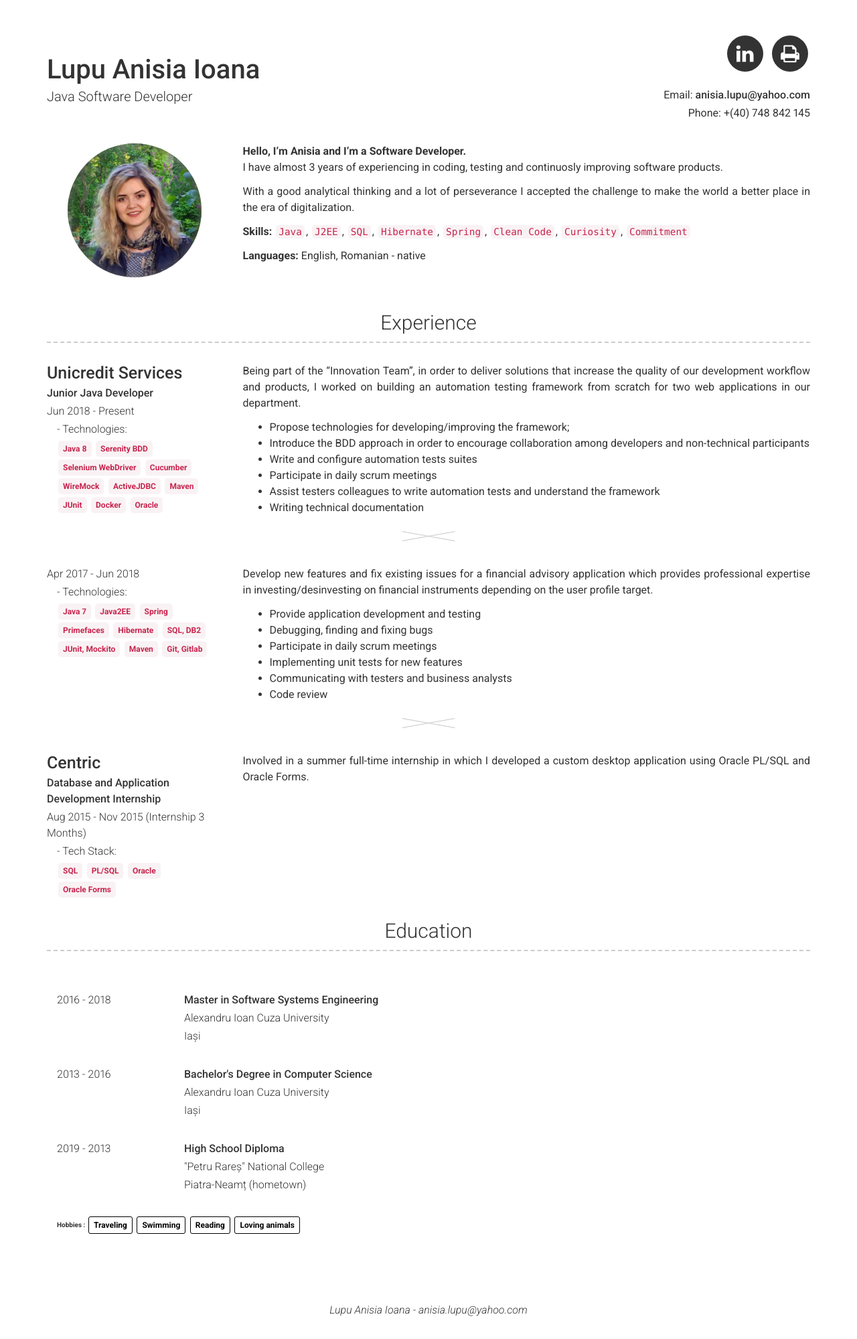
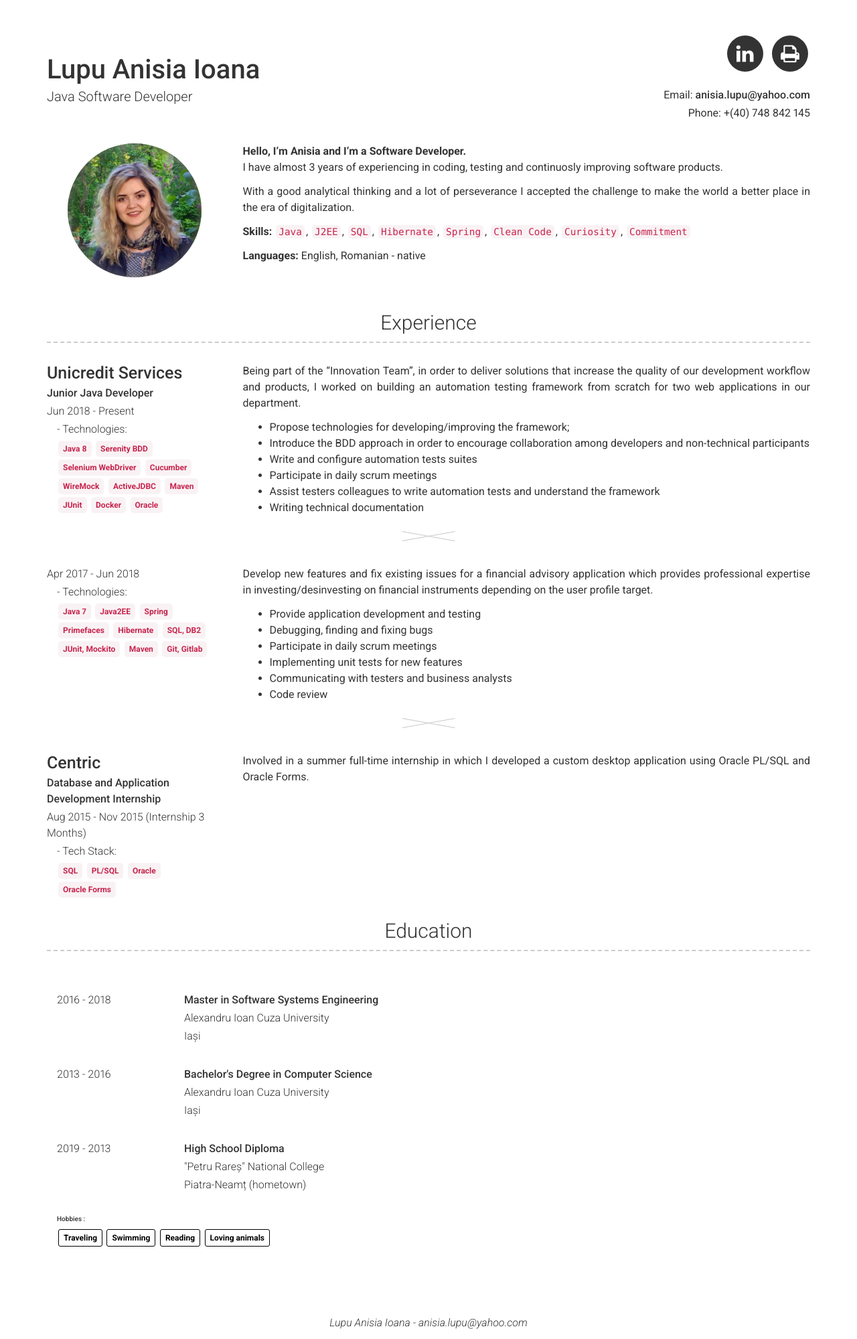
Before and after one commit to anisia-lupu/anisia-lupu, a Jekyll site: the page built from index.md, in a window 1280 px wide. Shown: the whole page at 67% size. Built offline with Jekyll 4.4.1, drawn with Linux system fonts in a browser that asks for light colours.

Commit message:
Update cv

```diff
--- a/_includes/more.html
+++ b/_includes/more.html
@@ -2,7 +2,7 @@
     <div class="row clearfix">
         <div class="col-md-12">
             <div class="container-fluid">
-                <b> {{ site.more_title | default: "Hobbies" }} :</b>
+                <h5> {{ site.more_title | default: "Hobbies" }} :</h5>
                 {% for interest in site.more.interests %}
                 <span class="badge badge-light marked-simple">{{ interest }}</span>
                 {% endfor %}
```
